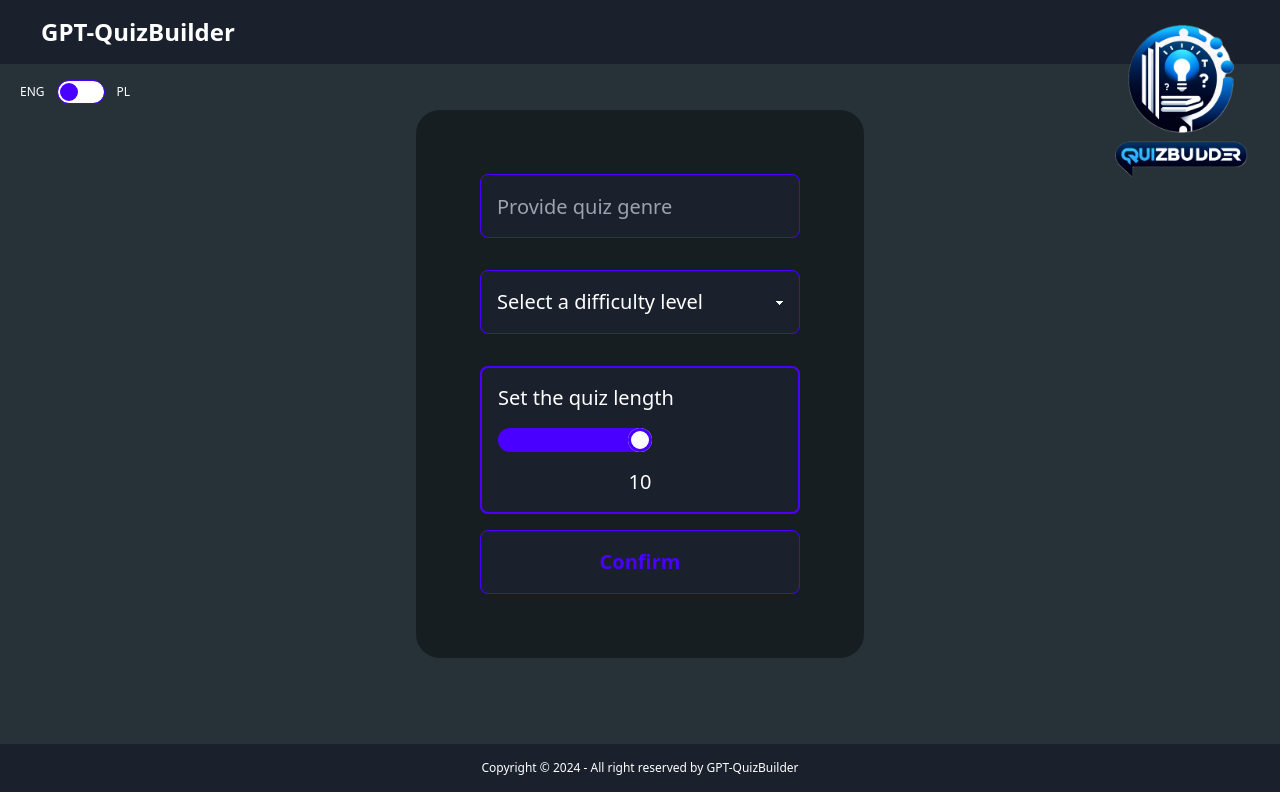
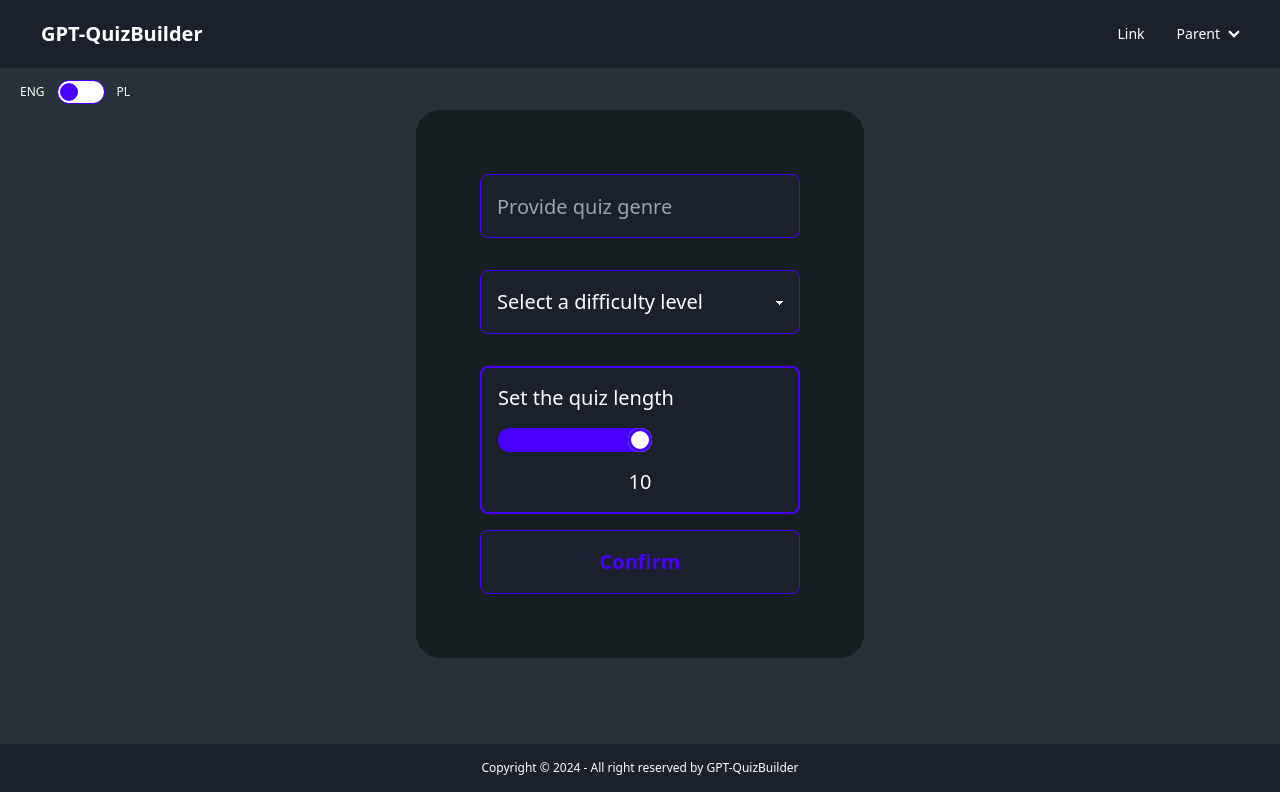
Before and after one commit to Adriann77/GPTQuizBuilder, a React (Vite) app: page / in a window 1280 px wide. Built offline with nearby package versions, Linux system fonts and the light colour scheme; no server answers.

Commit message:
create wrapper component

```diff
--- a/src/App.tsx
+++ b/src/App.tsx
@@ -28,7 +28,8 @@ function App() {
 		<>
 
 
-				<MainLayout>
+			<MainLayout>
+
 
 					<Header />
 					{isFormShown && <Form  updateQuizParams={getData} />}
--- a/src/components/Form/Form.tsx
+++ b/src/components/Form/Form.tsx
@@ -1,6 +1,7 @@
 import { useForm } from 'react-hook-form';
 import { useTranslation } from 'react-i18next';
 import { LanguageSwitcher } from '../LanguageSwitcher/LanguageSwitcher';
+import { Wrapper } from '../Wrapper/Wrapper';
 
 interface Props {
 	updateQuizParams: (genre: string, difficult: string, length: number) => void;
--- a/src/components/Header/Header.tsx
+++ b/src/components/Header/Header.tsx
@@ -1,21 +1,33 @@
-
-import logoIcon from '../../assets/logo.png'
+import { Wrapper } from '../Wrapper/Wrapper';
 
 export const Header = () => {
 	return (
 		<header className='navbar bg-[#1A202C] absolute top-0 '>
-			<div className='flex justify-between items-center max-w-[1400px] mx-auto w-full px-4'>
-				<a
-					href='#'
-					className='btn btn-ghost text-2xl text-white'>
-					GPT-QuizBuilder
-				</a>
-				<img
-					className=' absolute top-0 lg:h-[200px] right-0 h-[120px] '
-					src={logoIcon}
-					alt='Logo Icon'
-				/>
-			</div>
+			<Wrapper>
+				<div className='flex-1'>
+					<a className='btn btn-ghost text-xl'>GPT-QuizBuilder</a>
+				</div>
+				<div className='flex-none'>
+					<ul className='menu menu-horizontal px-1'>
+						<li>
+							<a>Link</a>
+						</li>
+						<li>
+							<details>
+								<summary>Parent</summary>
+								<ul className='p-2 bg-[#1A202C]rounded-t-none'>
+									<li>
+										<a>Link 1</a>
+									</li>
+									<li>
+										<a>Link 2</a>
+									</li>
+								</ul>
+							</details>
+						</li>
+					</ul>
+				</div>
+			</Wrapper>
 		</header>
 	);
 };
--- /dev/null
+++ b/src/components/Wrapper/Wrapper.tsx
@@ -0,0 +1,8 @@
+import { PropsWithChildren } from "react"
+
+
+export const Wrapper = ({children}: (PropsWithChildren)) => {
+  return (
+      <div className='flex justify-between items-center max-w-[1400px] mx-auto w-full px-4'>{children}</div>
+  )
+}
```
